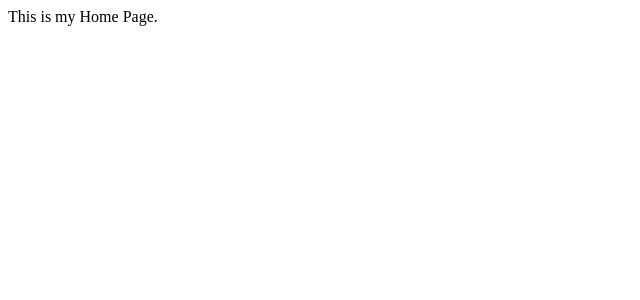
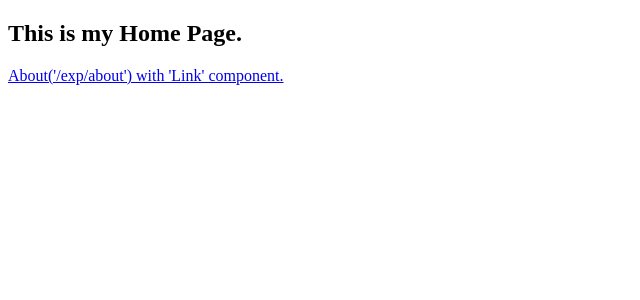
Before and after one commit to devJRL/CodeLab-React-Next.js, a Next.js app in the folder tvshow-pro/: page / in a window 1280 px wide. Shown: the top 300 px of the page, without its empty margins (0-640 px from the left). Built offline with nearby package versions, Linux system fonts and the light colour scheme.

Commit message:
next/Link component with <a> tag

```diff
--- a/tvshow-pro/pages/index.js
+++ b/tvshow-pro/pages/index.js
@@ -1,7 +1,14 @@
+import Link from 'next/link'
+
 export default function Home() {
   return (
     <div>
-      This is my Home Page.
+      <h2>This is my Home Page.</h2>
+      <p>
+        <Link href="/exp/about">
+          <a>About('/exp/about') with 'Link' component.</a>
+        </Link>
+      </p>
     </div>
   )
 }
```
Also changed, not shown: tvshow-pro/pages/exp/about.js (+14 -1 lines).
